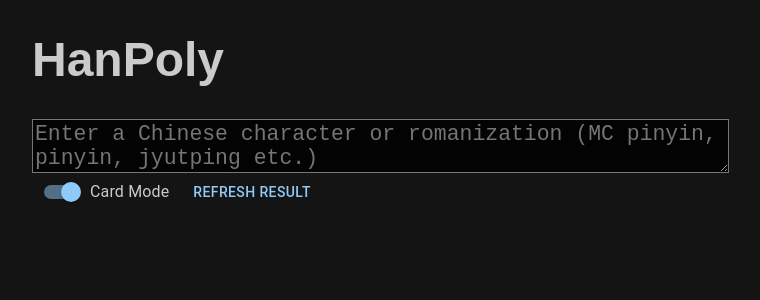
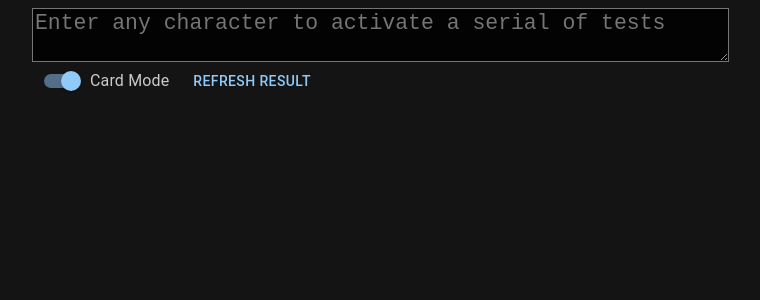
Before and after one commit to pustot/FrontBackDemo, a React app in the folder client-react/: page / in a window 1280 px wide. Shown: the top 300 px of the page, without its empty margins (32-792 px from the left). Built offline with nearby package versions, Linux system fonts and the light colour scheme.

Commit message:
client: make some UI clearer

```diff
--- a/client-react/src/App.js
+++ b/client-react/src/App.js
@@ -79,11 +79,6 @@
     }).catch((err) => responses.push(['ERROR: post 0', startpost0, performance.now(), err]));
   }
 
-  // Promise.allSettled([promget0, prompost0])
-  //   .then((resp) => {
-  //     setResults(responses);
-  //   });
-
   const handleClickRandom = () => {
     // let randHan = getRandom3500Han();
     // document.getElementById('queryTextarea').value = randHan;
@@ -93,14 +88,10 @@
 
   return (
     <Container className="App">
-      <h1>HanPoly</h1>
-
-
       <textarea
         id="queryTextarea"
         onChange={(e) => exec(e.target.value)}
-        placeholder="Enter a Chinese character or romanization (MC pinyin, pinyin, jyutping etc.)
-                     No inspiration ? Try `文` or `myon`"
+        placeholder="Enter any character to activate a serial of tests"
       />
 
       <Stack direction="row" spacing={2}>
@@ -129,9 +120,6 @@
           </Typography>
         ))
       }</div>
-      {/* <Typography variant="body1" gutterBottom>
-          {JSON.stringify(results)}
-      </Typography> */}
     </Container>
   );
 }
```
